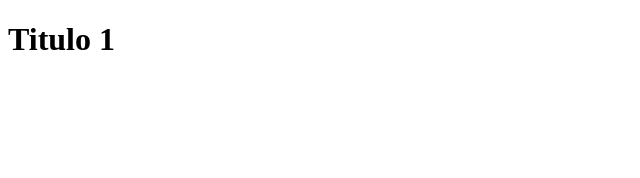
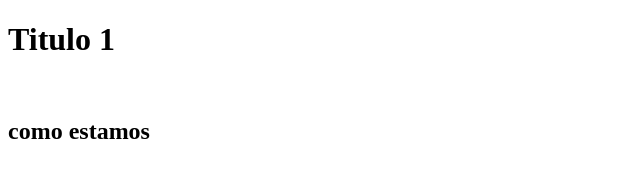
Before and after one commit to zeratul2022/PrimeraWeb, a plain HTML site: page index.html in a window 1280 px wide. Shown: the whole page, without its empty margins (0-640 px from the left). Drawn offline with Linux system fonts and the light colour scheme.

Commit message:
mi primer commit

```diff
--- a/index.html
+++ b/index.html
@@ -7,6 +7,8 @@
 
     <body>
         <h1>Titulo 1</h1>
+        <br>
+        <h2>como estamos</h2>
 
 
 
```
Also changed, not shown: app.js (added).
